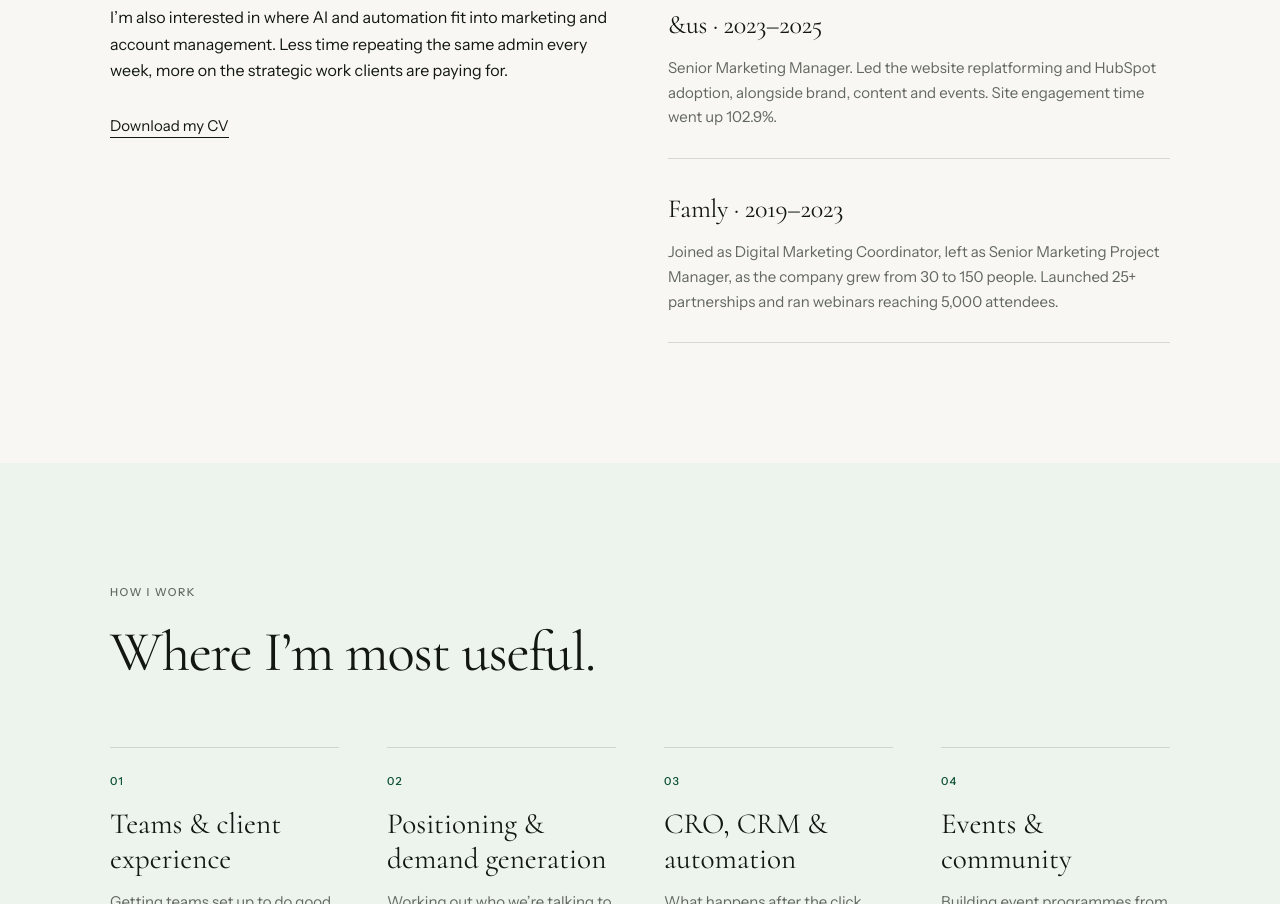
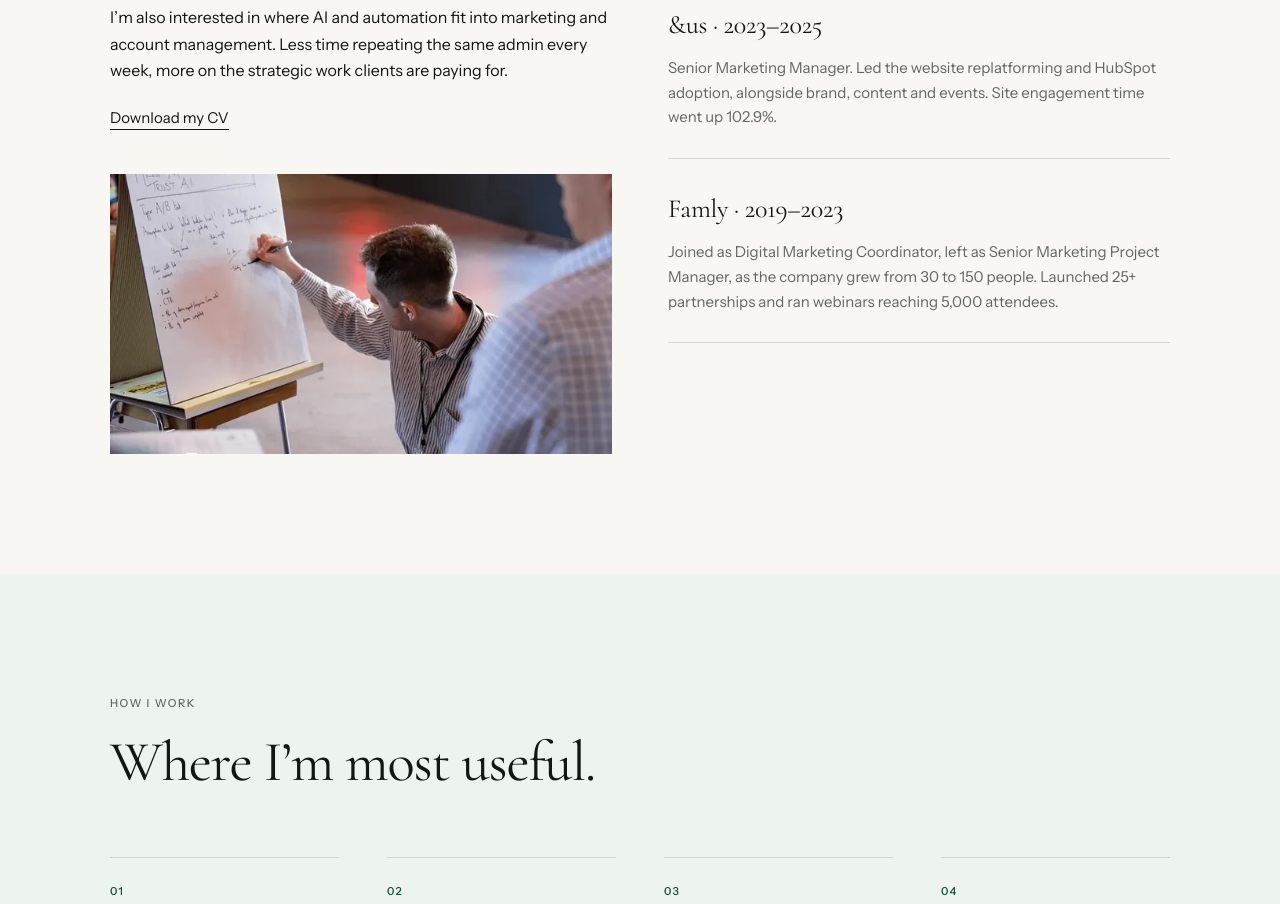
Before and after one commit to marcusfogg1997/marcusfogg1997.github.io, a plain HTML site: page index.html in a window 1280 px wide. Shown: the part 3193-4097 px from the top of the page. Drawn offline with Linux system fonts and the light colour scheme.

Commit message:
Add files via upload

```diff
--- a/assets/css/styles.css
+++ b/assets/css/styles.css
@@ -505,6 +505,12 @@ section[id] { scroll-margin-top: 2rem; }
 .about__narrative p { color: var(--ink); max-width: 32em; }
 .about__narrative p:last-child { margin-top: 1.75rem; }
 
+.about__photo {
+  margin: clamp(2rem, 4vw, 2.75rem) 0 0;
+  max-width: 100%;
+}
+.about__photo img { width: 100%; }
+
 .role {
   border-top: 1px solid var(--rule);
   padding-block: clamp(1.25rem, 2.5vw, 1.75rem);
--- a/index.html
+++ b/index.html
@@ -291,6 +291,22 @@
         <p>
           <a class="link-underline" href="assets/files/marcus-fogg-cv.pdf" target="_blank" rel="noopener">Download my CV</a>
         </p>
+
+        <!-- Sized to the column rather than the page: the file is 1000px wide,
+             so at roughly 540px on screen it lands at 2x and stays sharp. -->
+        <figure class="about__photo">
+          <picture>
+            <source type="image/webp"
+                    srcset="assets/img/workshop-640.webp 640w, assets/img/workshop-1000.webp 1000w"
+                    sizes="(min-width: 56rem) 34vw, 90vw">
+            <img src="assets/img/workshop-1000.jpg"
+                 srcset="assets/img/workshop-640.jpg 640w, assets/img/workshop-1000.jpg 1000w"
+                 sizes="(min-width: 56rem) 34vw, 90vw"
+                 width="1000" height="557"
+                 alt="Marcus writing a test plan on a flipchart during a working session"
+                 loading="lazy" decoding="async">
+          </picture>
+        </figure>
       </div>
 
       <ol class="roles">
```
Also changed, not shown: assets/img/workshop-1000.jpg (added), assets/img/workshop-1000.webp (added), assets/img/workshop-640.jpg (added), assets/img/workshop-640.webp (added), originals/workshop.webp (added).
